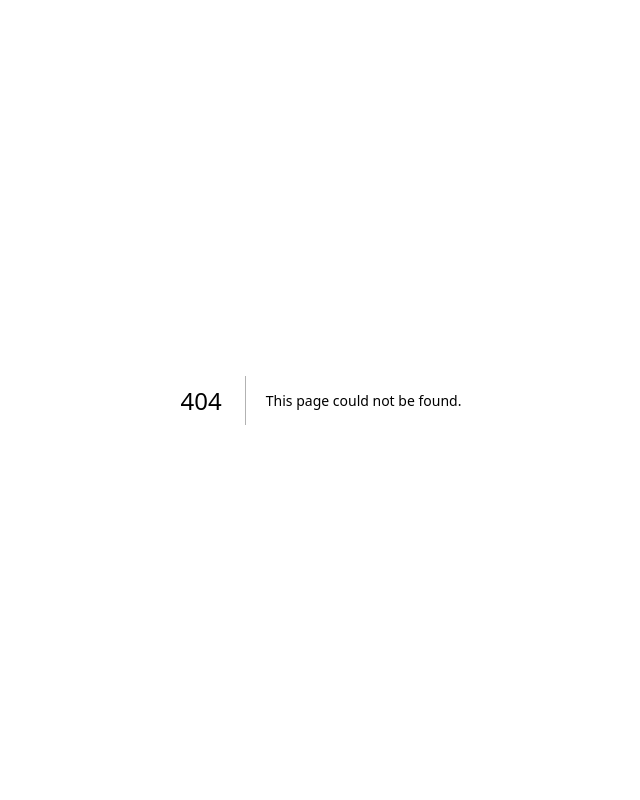
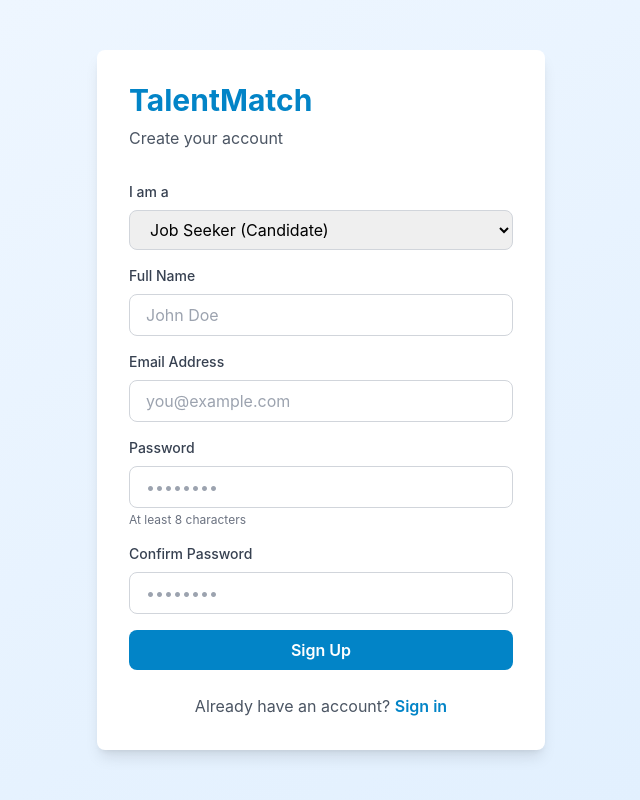
Before and after one commit to smpsandro1239/EPATV_Site_Empregos_TalentMatch, a Next.js app in the folder talentmatch/frontend/: page /auth/register in a window 1280 px wide. Before the commit this address had no page. Shown: the whole page, without its empty margins (319-959 px from the left). Built offline with nearby package versions, Linux system fonts and the light colour scheme.

Commit message:
Autenticação páginas: adicionar páginas de login e registo

```diff
--- /dev/null
+++ b/talentmatch/frontend/src/app/auth/login/page.tsx
@@ -0,0 +1,98 @@
+'use client';
+
+import { useAuth } from '@/providers/AuthProvider';
+import Link from 'next/link';
+import { useRouter } from 'next/navigation';
+import { useState } from 'react';
+
+export default function LoginPage() {
+  const router = useRouter();
+  const { login } = useAuth();
+  const [email, setEmail] = useState('');
+  const [password, setPassword] = useState('');
+  const [error, setError] = useState('');
+  const [isLoading, setIsLoading] = useState(false);
+
+  const handleSubmit = async (e: React.FormEvent) => {
+    e.preventDefault();
+    setError('');
+    setIsLoading(true);
+
+    try {
+      await login(email, password);
+      router.push('/candidate');
+    } catch (err: any) {
+      setError(err.message || 'Failed to login');
+    } finally {
+      setIsLoading(false);
+    }
+  };
+
+  return (
+    <div className="min-h-screen bg-gradient-to-br from-primary-50 to-primary-100 flex items-center justify-center p-4">
+      <div className="bg-white rounded-lg shadow-lg p-8 w-full max-w-md">
+        <h1 className="text-3xl font-bold text-primary-600 mb-2">TalentMatch</h1>
+        <p className="text-gray-600 mb-8">Sign in to your account</p>
+
+        {error && (
+          <div className="bg-red-50 border border-red-200 text-red-700 px-4 py-3 rounded-lg mb-4">
+            {error}
+          </div>
+        )}
+
+        <form onSubmit={handleSubmit} className="space-y-4">
+          <div>
+            <label htmlFor="email" className="block text-sm font-medium text-gray-700 mb-2">
+              Email Address
+            </label>
+            <input
+              type="email"
+              id="email"
+              value={email}
+              onChange={(e) => setEmail(e.target.value)}
+              required
+              className="w-full px-4 py-2 border border-gray-300 rounded-lg focus:ring-2 focus:ring-primary-500 focus:border-transparent outline-none transition"
+              placeholder="you@example.com"
+            />
+          </div>
+
+          <div>
+            <label htmlFor="password" className="block text-sm font-medium text-gray-700 mb-2">
+              Password
+            </label>
+            <input
+              type="password"
+              id="password"
+              value={password}
+              onChange={(e) => setPassword(e.target.value)}
+              required
+              className="w-full px-4 py-2 border border-gray-300 rounded-lg focus:ring-2 focus:ring-primary-500 focus:border-transparent outline-none transition"
+              placeholder="••••••••"
+            />
+          </div>
+
+          <button
+            type="submit"
+            disabled={isLoading}
+            className="w-full bg-primary-600 text-white py-2 px-4 rounded-lg font-semibold hover:bg-primary-700 transition disabled:opacity-50 disabled:cursor-not-allowed"
+          >
+            {isLoading ? 'Signing in...' : 'Sign In'}
+          </button>
+        </form>
+
+        <div className="mt-6 flex items-center justify-between">
+          <hr className="flex-1 border-gray-300" />
+          <span className="px-2 text-sm text-gray-600">or</span>
+          <hr className="flex-1 border-gray-300" />
+        </div>
+
+        <p className="text-center mt-6 text-gray-600">
+          Don't have an account?{' '}
+          <Link href="/auth/register" className="text-primary-600 font-semibold hover:underline">
+            Sign up
+          </Link>
+        </p>
+      </div>
+    </div>
+  );
+}
--- /dev/null
+++ b/talentmatch/frontend/src/app/auth/register/page.tsx
@@ -0,0 +1,167 @@
+'use client';
+
+import { useAuth } from '@/providers/AuthProvider';
+import Link from 'next/link';
+import { useRouter } from 'next/navigation';
+import { useState } from 'react';
+
+export default function RegisterPage() {
+  const router = useRouter();
+  const { register } = useAuth();
+  const [formData, setFormData] = useState({
+    name: '',
+    email: '',
+    password: '',
+    confirmPassword: '',
+    role: 'CANDIDATE' as 'CANDIDATE' | 'COMPANY',
+  });
+  const [error, setError] = useState('');
+  const [isLoading, setIsLoading] = useState(false);
+
+  const handleChange = (e: React.ChangeEvent<HTMLInputElement | HTMLSelectElement>) => {
+    const { name, value } = e.target;
+    setFormData((prev) => ({
+      ...prev,
+      [name]: value,
+    }));
+  };
+
+  const handleSubmit = async (e: React.FormEvent) => {
+    e.preventDefault();
+    setError('');
+
+    if (formData.password !== formData.confirmPassword) {
+      setError('Passwords do not match');
+      return;
+    }
+
+    if (formData.password.length < 8) {
+      setError('Password must be at least 8 characters long');
+      return;
+    }
+
+    setIsLoading(true);
+
+    try {
+      await register(formData.email, formData.password, formData.name, formData.role);
+      router.push(formData.role === 'CANDIDATE' ? '/candidate' : '/company');
+    } catch (err: any) {
+      setError(err.message || 'Failed to register');
+    } finally {
+      setIsLoading(false);
+    }
+  };
+
+  return (
+    <div className="min-h-screen bg-gradient-to-br from-primary-50 to-primary-100 flex items-center justify-center p-4">
+      <div className="bg-white rounded-lg shadow-lg p-8 w-full max-w-md">
+        <h1 className="text-3xl font-bold text-primary-600 mb-2">TalentMatch</h1>
+        <p className="text-gray-600 mb-8">Create your account</p>
+
+        {error && (
+          <div className="bg-red-50 border border-red-200 text-red-700 px-4 py-3 rounded-lg mb-4">
+            {error}
+          </div>
+        )}
+
+        <form onSubmit={handleSubmit} className="space-y-4">
+          <div>
+            <label htmlFor="role" className="block text-sm font-medium text-gray-700 mb-2">
+              I am a
+            </label>
+            <select
+              id="role"
+              name="role"
+              value={formData.role}
+              onChange={handleChange}
+              className="w-full px-4 py-2 border border-gray-300 rounded-lg focus:ring-2 focus:ring-primary-500 focus:border-transparent outline-none transition"
+            >
+              <option value="CANDIDATE">Job Seeker (Candidate)</option>
+              <option value="COMPANY">Recruiter (Company)</option>
+            </select>
+          </div>
+
+          <div>
+            <label htmlFor="name" className="block text-sm font-medium text-gray-700 mb-2">
+              Full Name
+            </label>
+            <input
+              type="text"
+              id="name"
+              name="name"
+              value={formData.name}
+              onChange={handleChange}
+              required
+              className="w-full px-4 py-2 border border-gray-300 rounded-lg focus:ring-2 focus:ring-primary-500 focus:border-transparent outline-none transition"
+              placeholder="John Doe"
+            />
+          </div>
+
+          <div>
+            <label htmlFor="email" className="block text-sm font-medium text-gray-700 mb-2">
+              Email Address
+            </label>
+            <input
+              type="email"
+              id="email"
+              name="email"
+              value={formData.email}
+              onChange={handleChange}
+              required
+              className="w-full px-4 py-2 border border-gray-300 rounded-lg focus:ring-2 focus:ring-primary-500 focus:border-transparent outline-none transition"
+              placeholder="you@example.com"
+            />
+          </div>
+
+          <div>
+            <label htmlFor="password" className="block text-sm font-medium text-gray-700 mb-2">
+              Password
+            </label>
+            <input
+              type="password"
+              id="password"
+              name="password"
+              value={formData.password}
+              onChange={handleChange}
+              required
+              className="w-full px-4 py-2 border border-gray-300 rounded-lg focus:ring-2 focus:ring-primary-500 focus:border-transparent outline-none transition"
+              placeholder="••••••••"
+            />
+            <p className="text-xs text-gray-500 mt-1">At least 8 characters</p>
+          </div>
+
+          <div>
+            <label htmlFor="confirmPassword" className="block text-sm font-medium text-gray-700 mb-2">
+              Confirm Password
+            </label>
+            <input
+              type="password"
+              id="confirmPassword"
+              name="confirmPassword"
+              value={formData.confirmPassword}
+              onChange={handleChange}
+              required
+              className="w-full px-4 py-2 border border-gray-300 rounded-lg focus:ring-2 focus:ring-primary-500 focus:border-transparent outline-none transition"
+              placeholder="••••••••"
+            />
+          </div>
+
+          <button
+            type="submit"
+            disabled={isLoading}
+            className="w-full bg-primary-600 text-white py-2 px-4 rounded-lg font-semibold hover:bg-primary-700 transition disabled:opacity-50 disabled:cursor-not-allowed"
+          >
+            {isLoading ? 'Creating account...' : 'Sign Up'}
+          </button>
+        </form>
+
+        <p className="text-center mt-6 text-gray-600">
+          Already have an account?{' '}
+          <Link href="/auth/login" className="text-primary-600 font-semibold hover:underline">
+            Sign in
+          </Link>
+        </p>
+      </div>
+    </div>
+  );
+}
```
